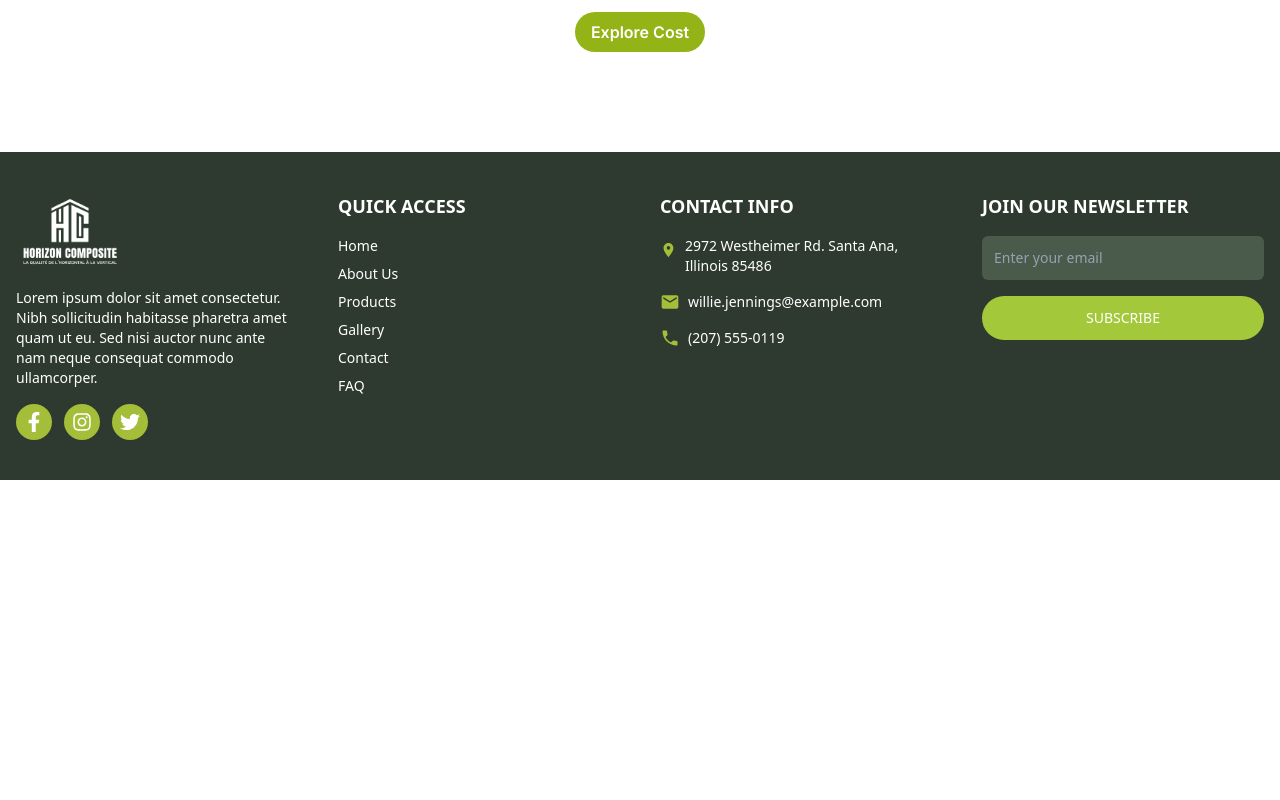
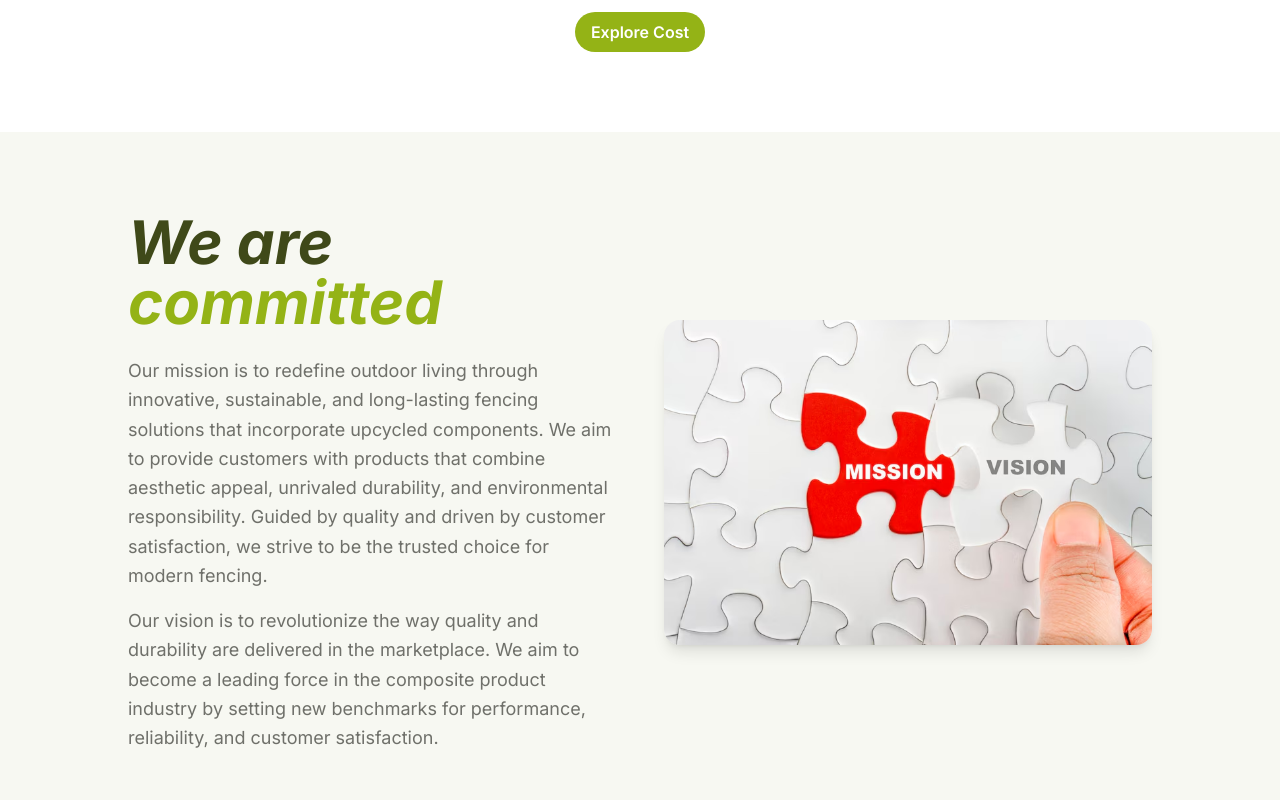
Before and after one commit to muhammadAbdulMannan2022/Ai-Powered-E--commerce-website, a React (Vite) app: page /about in a window 1280 px wide. Shown: the part 1180-1980 px from the top of the page. Before the commit the page ends 1660 px from the top, so only its background shows below. Built offline with nearby package versions, Linux system fonts and the light colour scheme.

Commit message:
mission section done

```diff
--- a/src/pages/about/About.jsx
+++ b/src/pages/about/About.jsx
@@ -3,6 +3,7 @@ import ReHero from "../../Shared/Hero/ReHero";
 import { FaEnvelope, FaShoppingCart } from "react-icons/fa";
 import { MdOutlineSupportAgent } from "react-icons/md";
 import CostExp from "./CostExp";
+import Mission from "./Mission";
 
 export default function About() {
   return (
@@ -36,6 +37,7 @@ export default function About() {
         </div>
       </div>
       <CostExp />
+      <Mission />
     </div>
   );
 }
--- /dev/null
+++ b/src/pages/about/Mission.jsx
@@ -0,0 +1,44 @@
+import React from "react";
+import Title from "../../helpers/Title";
+
+export default function Mission() {
+  return (
+    <section className="py-20 px-5 md:px-16 lg:px-32 bg-[#F7F8F2]">
+      <div className="flex flex-col-reverse lg:flex-row items-center gap-12">
+        {/* Text Section */}
+        <div className="w-full lg:w-1/2">
+          <Title
+            title={
+              <>
+                We are <span className="text-[#94B316]">committed</span>
+              </>
+            }
+          />
+          <p className="text-[#6F706A] text-lg leading-relaxed mt-6 mb-4">
+            Our mission is to redefine outdoor living through innovative,
+            sustainable, and long-lasting fencing solutions that incorporate
+            upcycled components. We aim to provide customers with products that
+            combine aesthetic appeal, unrivaled durability, and environmental
+            responsibility. Guided by quality and driven by customer
+            satisfaction, we strive to be the trusted choice for modern fencing.
+          </p>
+          <p className="text-[#6F706A] text-lg leading-relaxed">
+            Our vision is to revolutionize the way quality and durability are
+            delivered in the marketplace. We aim to become a leading force in
+            the composite product industry by setting new benchmarks for
+            performance, reliability, and customer satisfaction.
+          </p>
+        </div>
+
+        {/* Image Section */}
+        <div className="w-full lg:w-1/2">
+          <img
+            src="/mission.png"
+            alt="Mission"
+            className="w-full h-full max-h-[500px] object-cover rounded-2xl shadow-lg"
+          />
+        </div>
+      </div>
+    </section>
+  );
+}
```
Also changed, not shown: public/mission.png (added).
